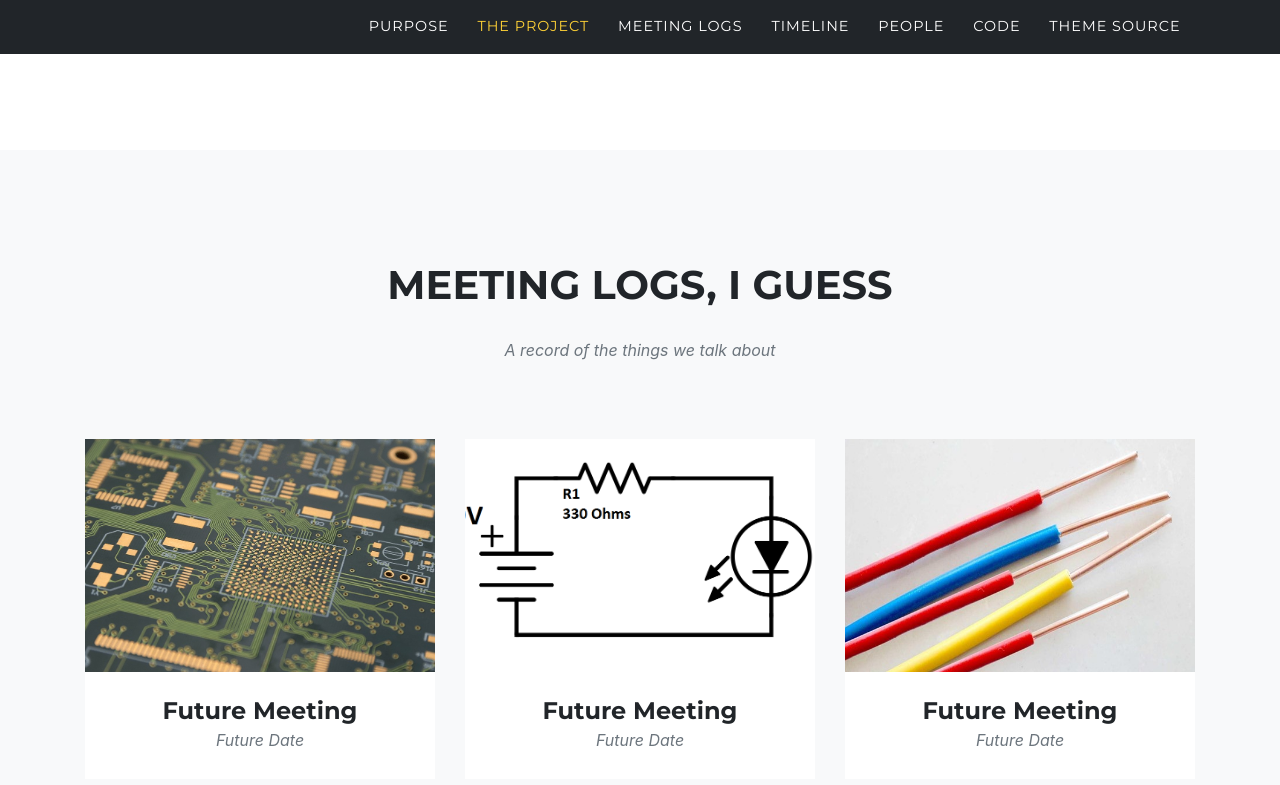
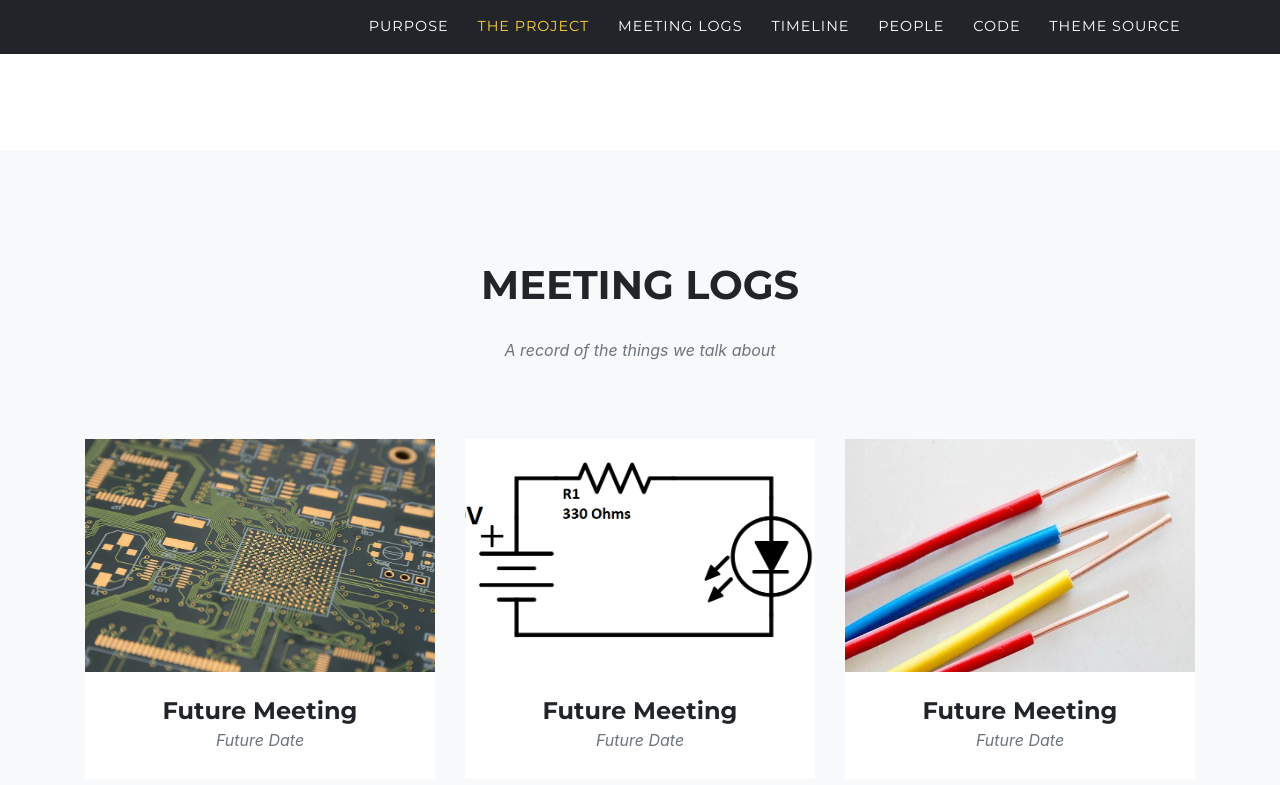
Before and after one commit to Schmorbonium/project-website, a Jekyll site: the page built from index.md, in a window 1280 px wide and 900 px high, scrolled down 1867 px. Shown: the top 785 px of the window. Built offline with Jekyll 4.4.1, drawn with Linux system fonts in a browser that asks for light colours; some web fonts are replaced.

Commit message:
Fix purpose icons

```diff
--- a/_data/sitetext.yml
+++ b/_data/sitetext.yml
@@ -23,13 +23,13 @@
     list:
       - title: "Wires"
         desc: "There's gonna be a lot of wires"
-        icon: fas fa-brain-circuit #find more at https://fontawesome.com/icons
+        icon: fas fa-network-wired #find more at https://fontawesome.com/icons
       - title: "Art"
         desc: "It will look cool"
         icon: fas fa-palette
       - title: "Education"
         desc: "It will make people want to learn about computers"
-        icon: fab fa-book-open-cover
+        icon: fab fa-book-open
 
   about:
     title: "The 3-D BreakOut"
@@ -38,7 +38,7 @@
     section: about
 
   portfolio:
-    title: "MEETING LOGS, I GUESS"
+    title: "MEETING LOGS"
     text: "A record of the things we talk about"
     section: portfolio
     closebutton: "Close Log"
```
